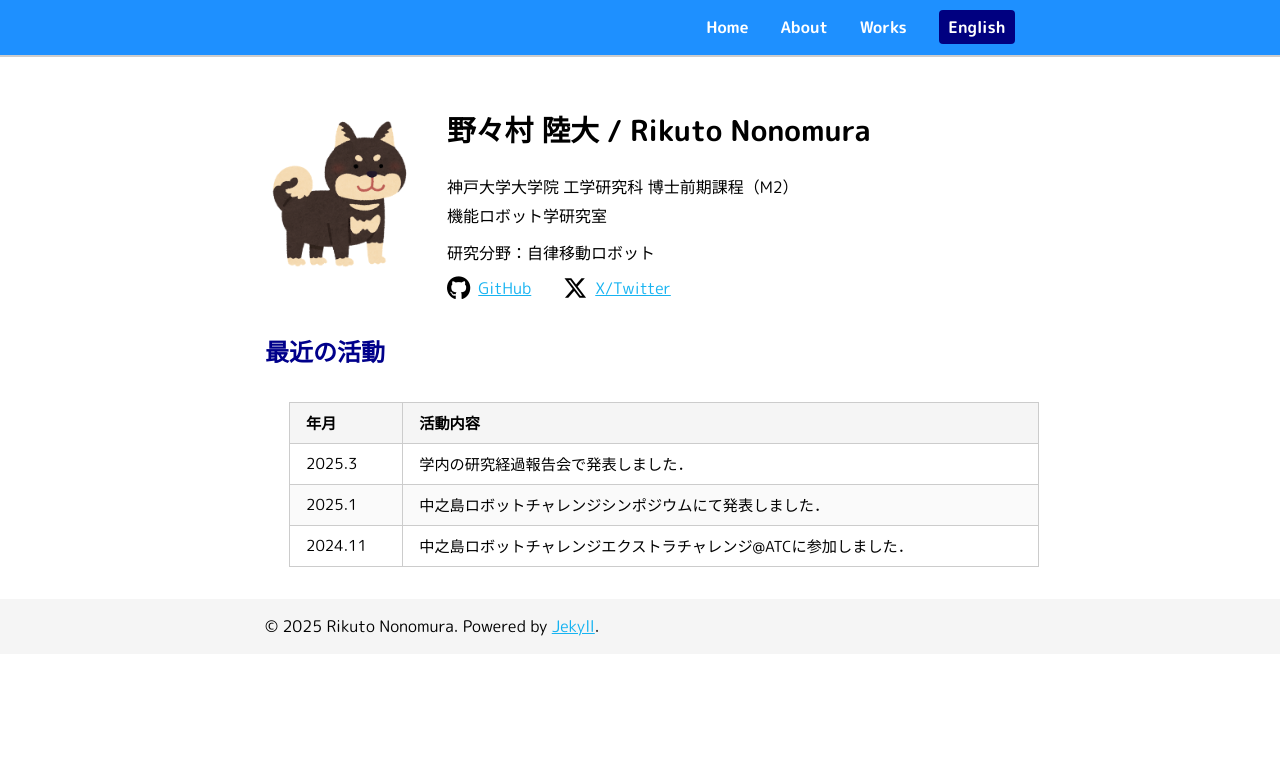
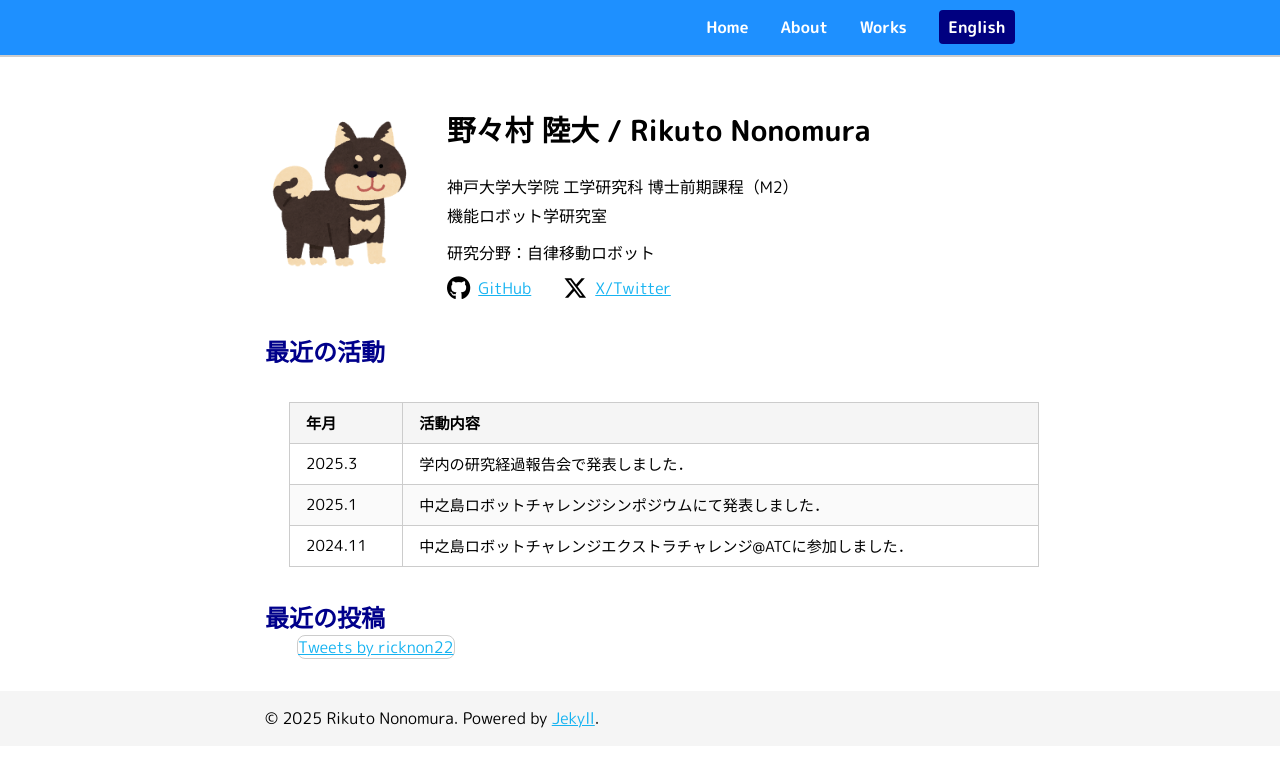
Before and after one commit to RickNon/ricknon.github.io, a Jekyll site: the page built from ja/index.md, in a window 1280 px wide. Shown: the top 767 px of the page. Built offline with Jekyll 4.4.1, drawn with Linux system fonts in a browser that asks for light colours; comment, search, counter and statistics services are not loaded.

Commit message:
embded twitter

```diff
--- a/_includes/contents/index.html
+++ b/_includes/contents/index.html
@@ -32,4 +32,22 @@
         </table>
         {% endif %}
     </div>
+
+    <div class="index-container">
+        {% if page.lang == 'ja' %}
+        <h2 style="color: #00008b">最近の投稿</h2>
+        {% else %}
+        <h2 style="color: #00008b">Recent Posts</h2>
+        {% endif %}
+        <!-- <a class="twitter-timeline"
+            href="https://twitter.com/ricknon22"
+            data-tweet-limit="3"
+            data-lang="ja"
+            data-chrome="noheader nofooter"
+            data-width="100%"
+            data-height="500">
+            Tweets by @ricknon22
+        </a> -->
+        <a class="twitter-timeline" href="https://twitter.com/ricknon22?ref_src=twsrc%5Etfw">Tweets by ricknon22</a> <script async src="https://platform.twitter.com/widgets.js" charset="utf-8"></script>
+    </div>
 </section>
--- a/_includes/head.html
+++ b/_includes/head.html
@@ -4,4 +4,5 @@
     <title>{{ page.title }}</title>
     <link rel="stylesheet" href="{{ '/assets/css/main.css' | relative_url }}">
     <link rel="stylesheet" href="https://cdnjs.cloudflare.com/ajax/libs/font-awesome/6.5.0/css/all.min.css">
+    <script async src="https://platform.twitter.com/widgets.js" charset="utf-8"></script>
 </head>
--- a/_sass/_base.scss
+++ b/_sass/_base.scss
@@ -44,3 +44,11 @@ table {
 .table {
     margin-left: 1.5rem;
 }
+
+// twitter
+.twitter-timeline {
+    border: 1px solid #ccc;
+    border-radius: 8px;
+    overflow: hidden;
+    margin-left: 2rem;
+  }
```
